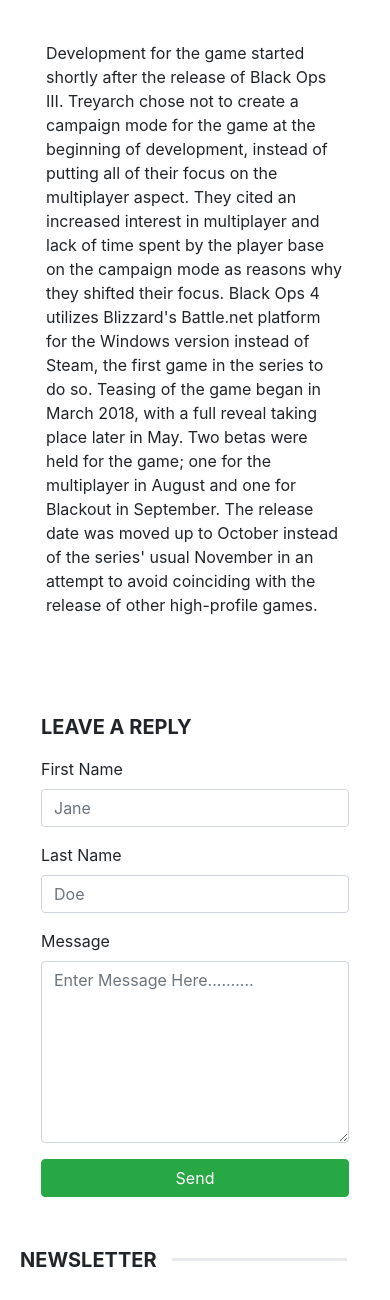
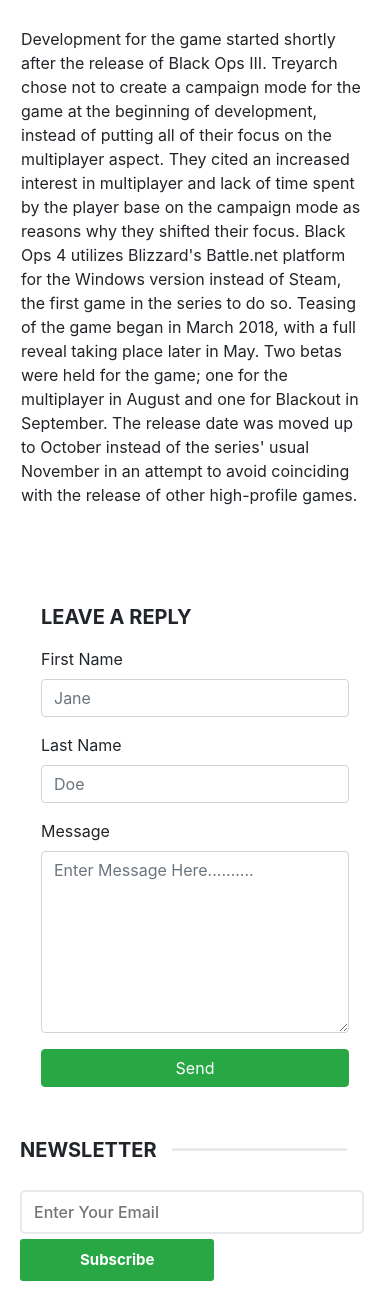
Before and after one commit to samuelkaranja/News, a Django app: page /details/1/ in a window 390 px wide. Shown: the part 443-1743 px from the top of the page. Run offline with Django 3.2, Linux system fonts and the light colour scheme; data comes from the database, SQL or seed files in the repository; some libraries are stand-ins or nearby versions.

Commit message:
Code Update

```diff
--- a/Posts/static/Posts/css/style.css
+++ b/Posts/static/Posts/css/style.css
@@ -656,11 +656,15 @@
     }
 
     .details .description {
-        margin-top: 20px;
+        margin-top: 6px;
     }
 
     .detail_container {
         margin: 0 20px;
+    }
+
+    .details .description .info {
+        padding: 20px 0px;
     }
 
     .details .description .comment {
```
